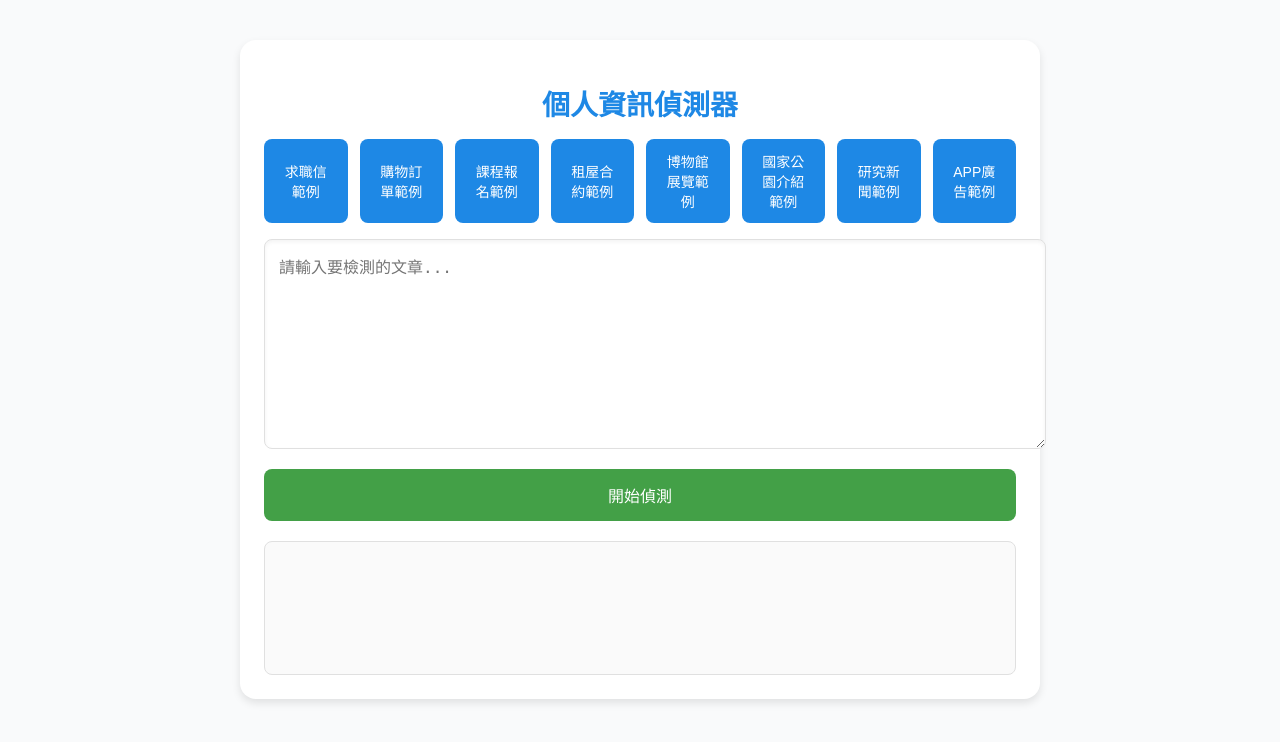
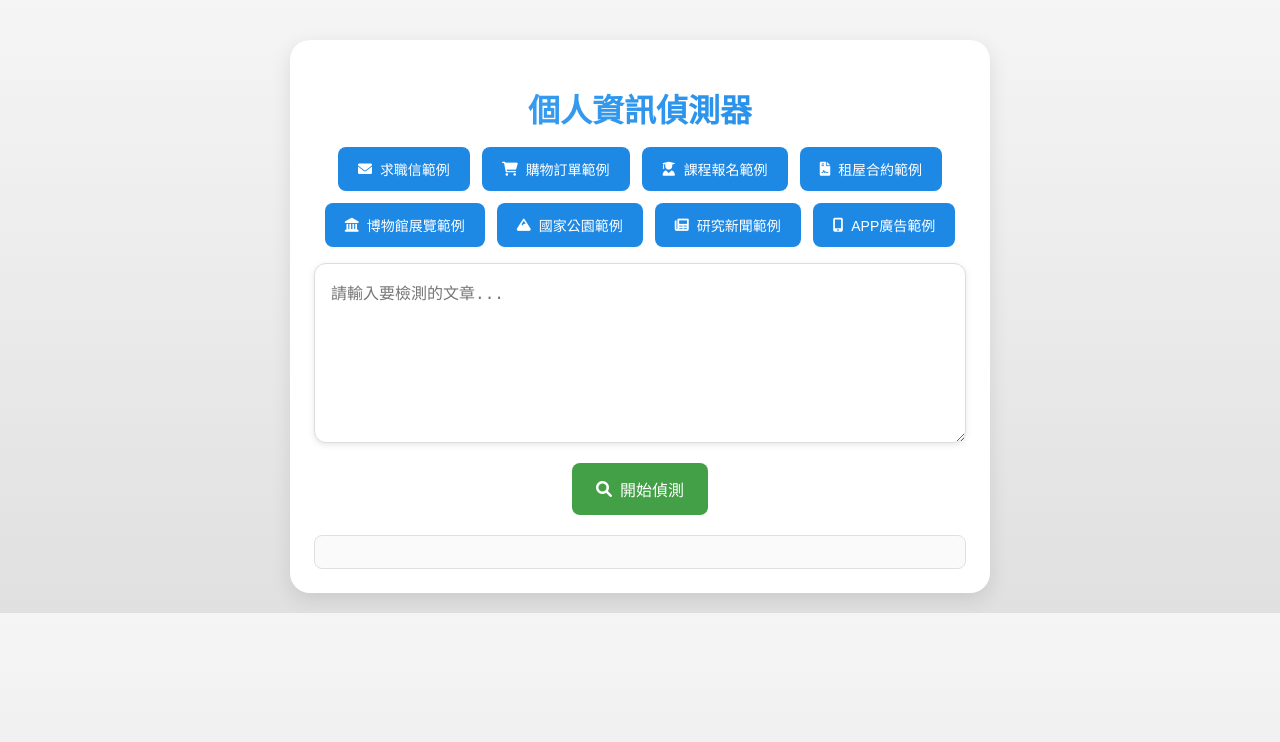
Before and after one commit to ammosu/Personal-Data-Detection, a Flask app: page / in a window 1280 px wide. Shown: the top 742 px of the page. Run offline with Flask 2, Linux system fonts and the light colour scheme.

Commit message:
update app.py & index.html

```diff
--- a/app.py
+++ b/app.py
@@ -57,7 +57,7 @@
             OPENROUTER_API_URL,
             headers=headers,
             json={
-                "model": "openai/gpt-3.5-turbo",  # 可換成其他模型
+                "model": "meta-llama/llama-3.1-70b-instruct:free",  # 可換成其他模型
                 "messages": [{"role": "user", "content": prompt}]
             }
         )
--- a/templates/index.html
+++ b/templates/index.html
@@ -4,28 +4,31 @@
     <meta charset="UTF-8">
     <meta name="viewport" content="width=device-width, initial-scale=1.0">
     <title>個人資訊偵測器</title>
+    <link rel="stylesheet" href="https://cdnjs.cloudflare.com/ajax/libs/font-awesome/6.0.0-beta3/css/all.min.css">
     <style>
         body {
             font-family: 'Roboto', sans-serif;
-            max-width: 800px;
+            max-width: 700px;
             margin: 0 auto;
             padding: 20px;
-            background-color: #F9FAFB;
-            color: #212121;
+            background: linear-gradient(180deg, #F5F5F5, #E0E0E0);
+            color: #333333;
         }
 
         .container {
-            background-color: #FFFFFF;
+            background: #FFFFFF;
             padding: 24px;
-            border-radius: 16px;
-            box-shadow: 0 4px 8px rgba(0, 0, 0, 0.1);
+            border-radius: 20px;
+            box-shadow: 0 6px 20px rgba(0, 0, 0, 0.1);
             margin-top: 20px;
         }
 
         h1 {
-            color: #1E88E5;
+            font-size: 32px;
             text-align: center;
-            font-size: 28px;
+            background: linear-gradient(90deg, #42A5F5, #1E88E5);
+            -webkit-background-clip: text;
+            -webkit-text-fill-color: transparent;
             margin-bottom: 16px;
         }
 
@@ -45,34 +48,44 @@
             cursor: pointer;
             font-size: 14px;
             transition: all 0.3s ease;
+            display: flex;
+            align-items: center;
+            gap: 8px;
         }
 
         .example-btn:hover {
             background-color: #1565C0;
             transform: scale(1.05);
+            box-shadow: 0 4px 12px rgba(21, 101, 192, 0.4);
         }
 
         textarea {
             width: 100%;
+            box-sizing: border-box;
             height: 180px;
             margin: 16px 0;
-            padding: 14px;
-            border: 1px solid #E0E0E0;
-            border-radius: 8px;
+            padding: 16px;
+            border: 1px solid #DDD;
+            border-radius: 12px;
+            font-size: 16px;
+            box-shadow: 0 2px 6px rgba(0, 0, 0, 0.1);
             resize: vertical;
-            font-size: 16px;
-            box-shadow: inset 0 2px 4px rgba(0, 0, 0, 0.05);
+            transition: border-color 0.3s ease-in-out, box-shadow 0.3s ease-in-out;
+        }
+
+        textarea:focus {
+            border-color: #1E88E5;
+            box-shadow: 0 4px 12px rgba(30, 136, 229, 0.4);
         }
 
         .controls {
             display: flex;
-            justify-content: space-between;
+            justify-content: center;
             gap: 12px;
         }
 
         button {
-            flex: 1;
-            padding: 14px;
+            padding: 14px 24px;
             background-color: #43A047;
             color: white;
             border: none;
@@ -80,11 +93,15 @@
             cursor: pointer;
             font-size: 16px;
             transition: all 0.3s ease;
+            display: flex;
+            align-items: center;
+            gap: 8px;
         }
 
         button:hover {
             background-color: #2E7D32;
             transform: scale(1.05);
+            box-shadow: 0 4px 12px rgba(46, 125, 50, 0.4);
         }
 
         button:disabled {
@@ -97,10 +114,28 @@
             padding: 16px;
             border: 1px solid #E0E0E0;
             border-radius: 8px;
-            min-height: 100px;
             background-color: #FAFAFA;
             font-size: 16px;
             line-height: 1.5;
+            animation: fadeIn 0.5s ease-out;
+        }
+
+        .loading {
+            text-align: center;
+            margin: 20px 0;
+            font-size: 16px;
+            font-weight: bold;
+            color: #1E88E5;
+        }
+
+        .loading .spinner {
+            margin: 20px auto;
+            border: 4px solid rgba(30, 136, 229, 0.3);
+            border-top: 4px solid #1E88E5;
+            border-radius: 50%;
+            width: 40px;
+            height: 40px;
+            animation: spin 1s linear infinite;
         }
 
         .personal-info {
@@ -133,16 +168,24 @@
             border-radius: 4px;
         }
 
-        .loading {
-            text-align: center;
-            margin: 20px 0;
-            font-size: 16px;
-            font-weight: bold;
-            color: #1E88E5;
+        @keyframes fadeIn {
+            from {
+                opacity: 0;
+                transform: translateY(10px);
+            }
+            to {
+                opacity: 1;
+                transform: translateY(0);
+            }
         }
 
-        .loading::after {
-            content: "處理中...";
+        @keyframes spin {
+            0% {
+                transform: rotate(0deg);
+            }
+            100% {
+                transform: rotate(360deg);
+            }
         }
     </style>
 </head>
@@ -150,20 +193,24 @@
     <div class="container">
         <h1>個人資訊偵測器</h1>
         <div class="examples">
-            <button class="example-btn" onclick="loadExample(0)">求職信範例</button>
-            <button class="example-btn" onclick="loadExample(1)">購物訂單範例</button>
-            <button class="example-btn" onclick="loadExample(2)">課程報名範例</button>
-            <button class="example-btn" onclick="loadExample(3)">租屋合約範例</button>
-            <button class="example-btn" onclick="loadExample(4)">博物館展覽範例</button>
-            <button class="example-btn" onclick="loadExample(5)">國家公園介紹範例</button>
-            <button class="example-btn" onclick="loadExample(6)">研究新聞範例</button>
-            <button class="example-btn" onclick="loadExample(7)">APP廣告範例</button>
+            <button class="example-btn" onclick="loadExample(0)"><i class="fas fa-envelope"></i> 求職信範例</button>
+            <button class="example-btn" onclick="loadExample(1)"><i class="fas fa-shopping-cart"></i> 購物訂單範例</button>
+            <button class="example-btn" onclick="loadExample(2)"><i class="fas fa-user-graduate"></i> 課程報名範例</button>
+            <button class="example-btn" onclick="loadExample(3)"><i class="fas fa-file-contract"></i> 租屋合約範例</button>
+            <button class="example-btn" onclick="loadExample(4)"><i class="fas fa-landmark"></i> 博物館展覽範例</button>
+            <button class="example-btn" onclick="loadExample(5)"><i class="fas fa-mountain"></i> 國家公園範例</button>
+            <button class="example-btn" onclick="loadExample(6)"><i class="fas fa-newspaper"></i> 研究新聞範例</button>
+            <button class="example-btn" onclick="loadExample(7)"><i class="fas fa-mobile-alt"></i> APP廣告範例</button>
         </div>
         <textarea id="inputText" placeholder="請輸入要檢測的文章..."></textarea>
         <div class="controls">
-            <button onclick="detectPersonalInfo()" id="detectButton">開始偵測</button>
+            <button onclick="detectPersonalInfo()" id="detectButton">
+                <i class="fas fa-search"></i> 開始偵測
+            </button>
         </div>
-        <div id="loading" class="loading" style="display: none;"></div>
+        <div id="loading" class="loading" style="display: none;">
+            <div class="spinner"></div>
+        </div>
         <div id="result"></div>
     </div>
 
@@ -192,9 +239,13 @@
 連絡電話：0934567890
 緊急聯絡人：張大明（手機：0912123123）
 租賃地點：台北市大安區和平東路二段99號4樓`,
+
             `奇美博物館近日推出一場以「未來城市」為主題的特展，展示了多項與智慧建築、綠能交通相關的創新設計。該展覽提供互動式體驗，讓參觀者深入了解未來科技如何改變人們的生活。`,
+
             `玉山國家公園最近開放了全新的步道，供登山愛好者探索。這條步道長約10公里，沿途可欣賞到壯麗的山景與豐富的自然生態，是戶外活動的絕佳選擇。`,
+
             `台大研究團隊近日在醫學領域取得突破，成功開發出一種新型疫苗，可以有效預防多種病毒感染。這項技術基於mRNA平台，未來將有助於提升疫苗的生產速度與效能。`,
+
             `Anfu最近推出了一款能提高學習效率的App，專為學生與專業人士設計。該App結合了時間管理與重點標註功能，並支援多平台同步，讓使用者隨時隨地掌握學習進度。`,
         ];
 
@@ -220,12 +271,8 @@
 
                 const response = await fetch('http://localhost:5000/api/detect', {
                     method: 'POST',
-                    headers: {
-                        'Content-Type': 'application/json',
-                    },
-                    body: JSON.stringify({
-                        text: inputText
-                    })
+                    headers: { 'Content-Type': 'application/json' },
+                    body: JSON.stringify({ text: inputText })
                 });
 
                 if (!response.ok) {
@@ -233,33 +280,14 @@
                 }
 
                 const data = await response.json();
-
-                if (data.error) {
-                    throw new Error(data.error);
-                }
-
                 let processedText = inputText;
-                const spans = data.result.spans.sort((a, b) => b.start - a.start);
-
-                spans.forEach(span => {
+                data.result.spans.sort((a, b) => b.start - a.start).forEach(span => {
                     const before = processedText.slice(0, span.start);
                     const marked = processedText.slice(span.start, span.end);
                     const after = processedText.slice(span.end);
-
-                    processedText = before +
-                        `<span class="personal-info" title="${span.type}">${marked}</span>` +
-                        after;
+                    processedText = before + `<span class="personal-info" title="${span.type}">${marked}</span>` + after;
                 });
-
-                processedText = processedText.split(/(<span.*?<\/span>)/).map(text => {
-                    if (!text.startsWith('<span')) {
-                        return `<span class="regular-text">${text}</span>`;
-                    }
-                    return text;
-                }).join('');
-
                 resultDiv.innerHTML = processedText;
-
             } catch (error) {
                 resultDiv.innerHTML = `錯誤：${error.message}`;
             } finally {
```
Also changed, not shown: 1 other file.
